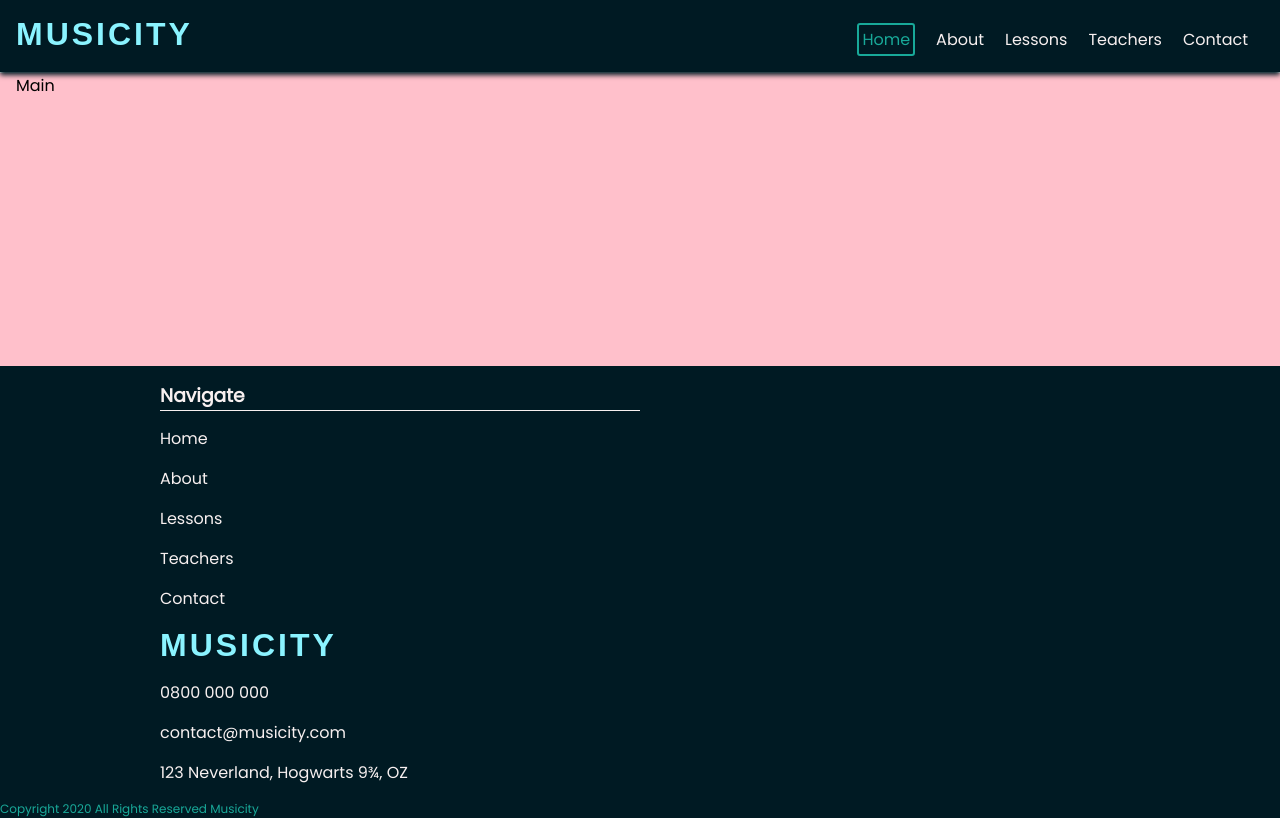
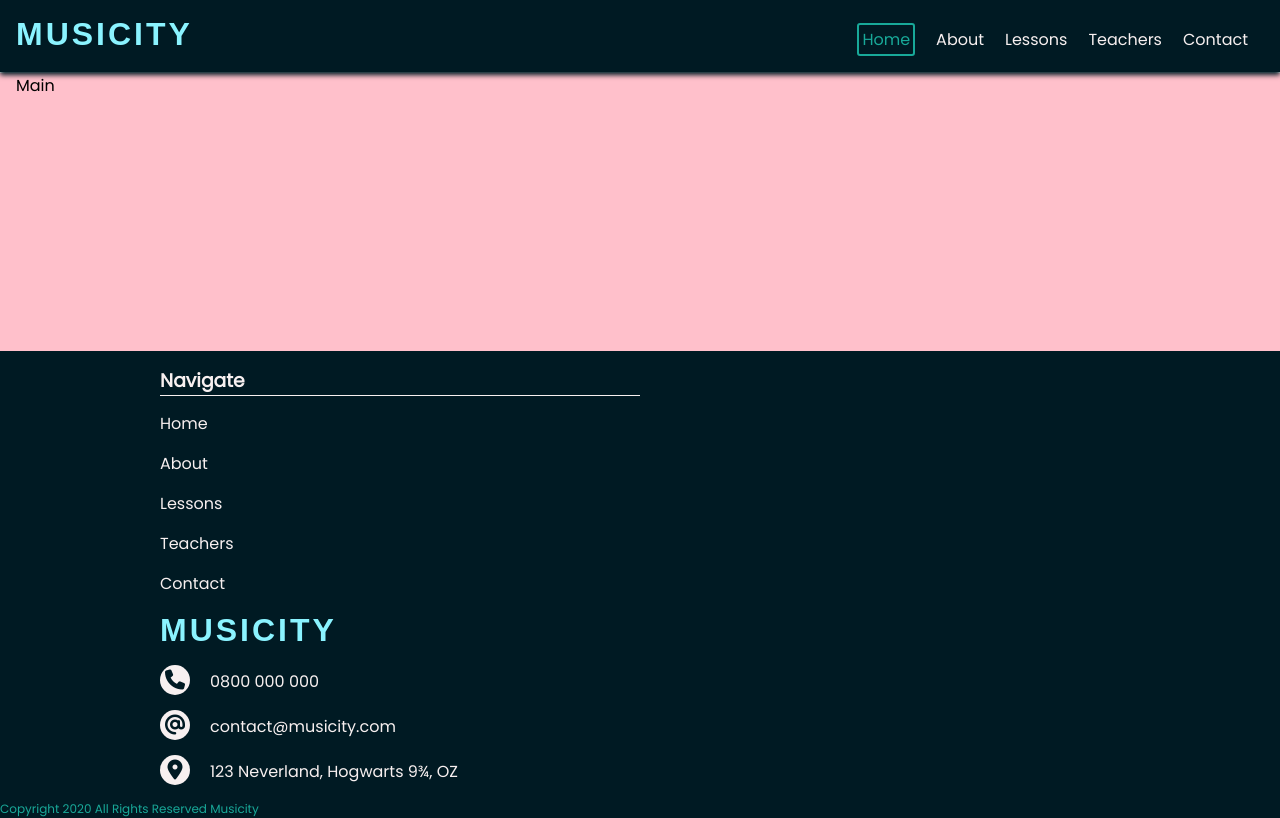
Before and after one commit to lola-idowu/Musicity, a plain HTML site: page index.html in a window 1280 px wide. Drawn offline with Linux system fonts and the light colour scheme; a web font is replaced by a local one.

Commit message:
Add contacts to footer

```diff
--- a/assets/css/style.css
+++ b/assets/css/style.css
@@ -118,6 +118,22 @@ footer li {
     color: #f7f0f0;
 }
 
+#contacts i {
+    color: #001a23;
+    background-color: #f7f0f0;
+    font-size: 20px;
+    width: 30px;
+    height: 30px;
+    border-radius: 50%;
+    text-align: center;
+    padding: 5px 5px;
+    margin-right: 20px;
+}
+
+#contacts li {
+
+}
+
 /* Copy right*/
 #copyright {
     background-color: #001a23;
--- a/index.html
+++ b/index.html
@@ -61,9 +61,9 @@
                 <h1 id="logo">Musicity</h1>
             </a>
             <ul>
-                <li>0800 000 000</li>
-                <li>contact@musicity.com</li>
-                <li>123 Neverland, Hogwarts 9¾, OZ</li>
+                <li><i class="fa-solid fa-phone"></i>0800 000 000</li>
+                <li><i class="fa-solid fa-at"></i>contact@musicity.com</li>
+                <li><i class="fa-solid fa-location-dot"></i>123 Neverland, Hogwarts 9¾, OZ</li>
             </ul>
 
         </div>
```
